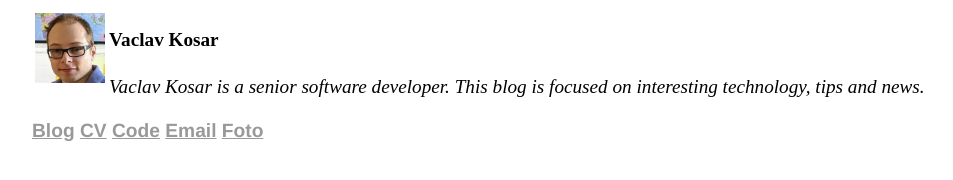
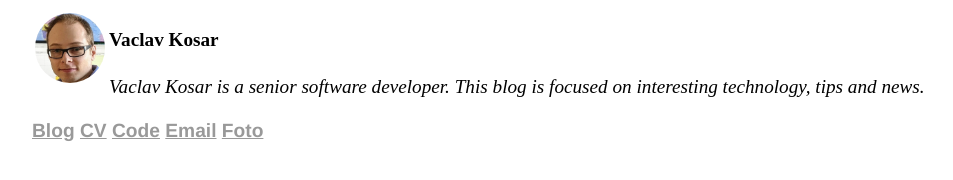
Before and after one commit to vackosar/vackosar.github.io, a Jekyll site: the page built from index.md, in a window 1280 px wide. Shown: the top 180 px of the page, without its empty margins (96-1049 px from the left). Built offline with Jekyll 4.4.1, drawn with Linux system fonts in a browser that asks for light colours.

Commit message:
circle photo

```diff
--- a/_layouts/default.html
+++ b/_layouts/default.html
@@ -32,7 +32,7 @@
     <div style="max-width: 1024px; width: 98.5%;">
         <table>
             <tr>
-                <td><img src="/map-face.webp" width="70" alt="Vaclav Kosar's face photo"></td>
+                <td><img src="/map-face.webp" width="70" alt="Vaclav Kosar's face photo" style="border-radius: 50%;"></td>
                 <td>
                     <h4>Vaclav Kosar</h4>
                     <i>{{ site.description }}</i>
```
